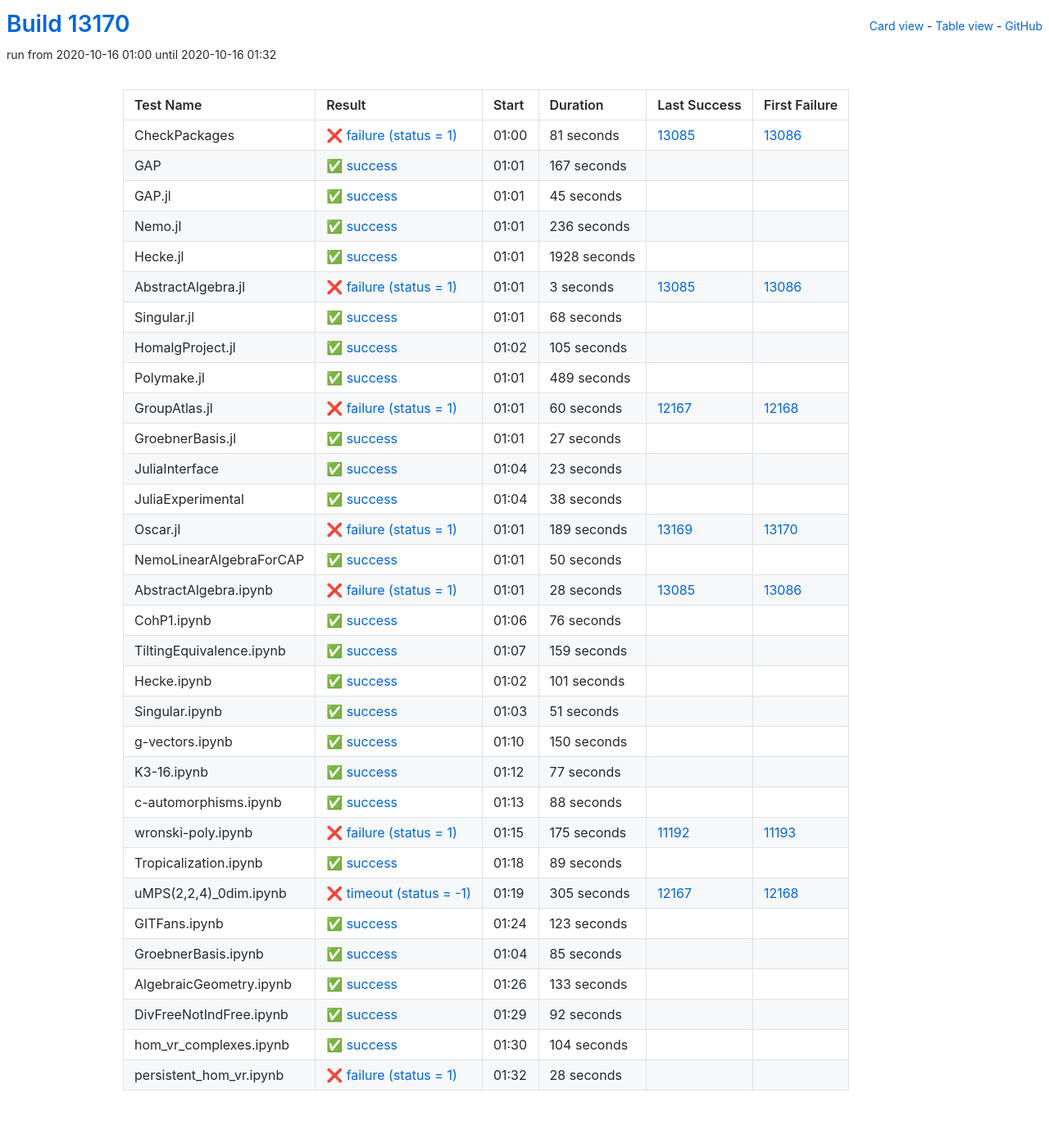
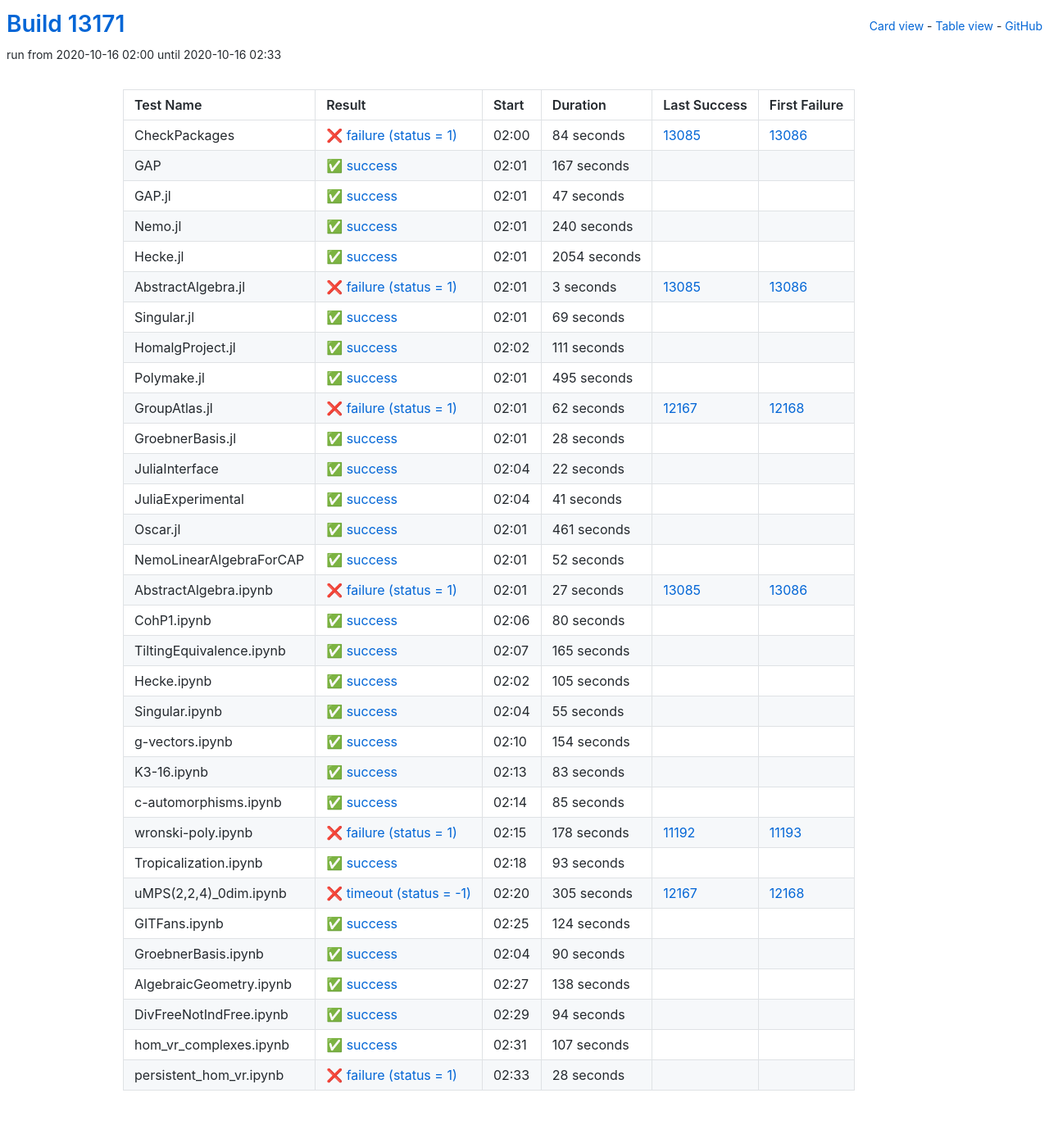
Before and after one commit to oscar-system/oscar-ci-status, a Jekyll site: the page built from table.html, in a window 1280 px wide. Shown: the whole page at 82% size. Built offline with Jekyll 4.4.1, drawn with Linux system fonts in a browser that asks for light colours.

Commit message:
Build #13171

```diff
--- a/_data/ci.yml
+++ b/_data/ci.yml
@@ -1,6 +1,6 @@
 ---
-build: 13170
-build_url: https://oscarci.mathematik.uni-kl.de/job/oscar/13170/
+build: 13171
+build_url: https://oscarci.mathematik.uni-kl.de/job/oscar/13171/
 job: oscar
 organization: oscar-system
 repo: oscar-ci-status
@@ -8,20 +8,20 @@
 tests:
 - name: CheckPackages
   id: checkpackages
-  log: https://oscarci.mathematik.uni-kl.de/job/oscar/13170/artifact/logs/build-13170/CheckPackages.log
-  start: 2020-10-16 01:00
+  log: https://oscarci.mathematik.uni-kl.de/job/oscar/13171/artifact/logs/build-13171/CheckPackages.log
+  start: 2020-10-16 02:00
   success: false
   exitcode: 1
   status: failure
-  duration: 81
+  duration: 84
   last_success: 13085
   last_success_url: https://oscarci.mathematik.uni-kl.de/job/oscar/13085/
   first_failure: 13086
   first_failure_url: https://oscarci.mathematik.uni-kl.de/job/oscar/13086/
 - name: GAP
   id: gap
-  log: https://oscarci.mathematik.uni-kl.de/job/oscar/13170/artifact/logs/build-13170/GAP.log
-  start: 2020-10-16 01:01
+  log: https://oscarci.mathematik.uni-kl.de/job/oscar/13171/artifact/logs/build-13171/GAP.log
+  start: 2020-10-16 02:01
   success: true
   exitcode: 0
   status: success
@@ -32,44 +32,44 @@
   first_failure_url:
 - name: GAP.jl
   id: gap-jl
-  log: https://oscarci.mathematik.uni-kl.de/job/oscar/13170/artifact/logs/build-13170/GAP.jl.log
-  start: 2020-10-16 01:01
+  log: https://oscarci.mathematik.uni-kl.de/job/oscar/13171/artifact/logs/build-13171/GAP.jl.log
+  start: 2020-10-16 02:01
   success: true
   exitcode: 0
   status: success
-  duration: 45
+  duration: 47
   last_success: false
   last_success_url:
   first_failure: false
   first_failure_url:
 - name: Nemo.jl
   id: nemo-jl
-  log: https://oscarci.mathematik.uni-kl.de/job/oscar/13170/artifact/logs/build-13170/Nemo.jl.log
-  start: 2020-10-16 01:01
+  log: https://oscarci.mathematik.uni-kl.de/job/oscar/13171/artifact/logs/build-13171/Nemo.jl.log
+  start: 2020-10-16 02:01
   success: true
   exitcode: 0
   status: success
-  duration: 236
+  duration: 240
   last_success: false
   last_success_url:
   first_failure: false
   first_failure_url:
 - name: Hecke.jl
   id: hecke-jl
-  log: https://oscarci.mathematik.uni-kl.de/job/oscar/13170/artifact/logs/build-13170/Hecke.jl.log
-  start: 2020-10-16 01:01
+  log: https://oscarci.mathematik.uni-kl.de/job/oscar/13171/artifact/logs/build-13171/Hecke.jl.log
+  start: 2020-10-16 02:01
   success: true
   exitcode: 0
   status: success
-  duration: 1928
+  duration: 2054
   last_success: false
   last_success_url:
   first_failure: false
   first_failure_url:
 - name: AbstractAlgebra.jl
   id: abstractalgebra-jl
-  log: https://oscarci.mathematik.uni-kl.de/job/oscar/13170/artifact/logs/build-13170/AbstractAlgebra.jl.log
-  start: 2020-10-16 01:01
+  log: https://oscarci.mathematik.uni-kl.de/job/oscar/13171/artifact/logs/build-13171/AbstractAlgebra.jl.log
+  start: 2020-10-16 02:01
   success: false
   exitcode: 1
   status: failure
@@ -80,20 +80,152 @@
   first_failure_url: https://oscarci.mathematik.uni-kl.de/job/oscar/13086/
 - name: Singular.jl
   id: singular-jl
-  log: https://oscarci.mathematik.uni-kl.de/job/oscar/13170/artifact/logs/build-13170/Singular.jl.log
-  start: 2020-10-16 01:01
+  log: https://oscarci.mathematik.uni-kl.de/job/oscar/13171/artifact/logs/build-13171/Singular.jl.log
+  start: 2020-10-16 02:01
   success: true
   exitcode: 0
   status: success
-  duration: 68
+  duration: 69
   last_success: false
   last_success_url:
   first_failure: false
   first_failure_url:
 - name: HomalgProject.jl
   id: homalgproject-jl
-  log: https://oscarci.mathematik.uni-kl.de/job/oscar/13170/artifact/logs/build-13170/HomalgProject.jl.log
-  start: 2020-10-16 01:02
+  log: https://oscarci.mathematik.uni-kl.de/job/oscar/13171/artifact/logs/build-13171/HomalgProject.jl.log
+  start: 2020-10-16 02:02
+  success: true
+  exitcode: 0
+  status: success
+  duration: 111
+  last_success: false
+  last_success_url:
+  first_failure: false
+  first_failure_url:
+- name: Polymake.jl
+  id: polymake-jl
+  log: https://oscarci.mathematik.uni-kl.de/job/oscar/13171/artifact/logs/build-13171/Polymake.jl.log
+  start: 2020-10-16 02:01
+  success: true
+  exitcode: 0
+  status: success
+  duration: 495
+  last_success: false
+  last_success_url:
+  first_failure: false
+  first_failure_url:
+- name: GroupAtlas.jl
+  id: groupatlas-jl
+  log: https://oscarci.mathematik.uni-kl.de/job/oscar/13171/artifact/logs/build-13171/GroupAtlas.jl.log
+  start: 2020-10-16 02:01
+  success: false
+  exitcode: 1
+  status: failure
+  duration: 62
+  last_success: 12167
+  last_success_url: https://oscarci.mathematik.uni-kl.de/job/oscar/12167/
+  first_failure: 12168
+  first_failure_url: https://oscarci.mathematik.uni-kl.de/job/oscar/12168/
+- name: GroebnerBasis.jl
+  id: groebnerbasis-jl
+  log: https://oscarci.mathematik.uni-kl.de/job/oscar/13171/artifact/logs/build-13171/GroebnerBasis.jl.log
+  start: 2020-10-16 02:01
+  success: true
+  exitcode: 0
+  status: success
+  duration: 28
+  last_success: false
+  last_success_url:
+  first_failure: false
+  first_failure_url:
+- name: JuliaInterface
+  id: juliainterface
+  log: https://oscarci.mathematik.uni-kl.de/job/oscar/13171/artifact/logs/build-13171/JuliaInterface.log
+  start: 2020-10-16 02:04
+  success: true
+  exitcode: 0
+  status: success
+  duration: 22
+  last_success: false
+  last_success_url:
+  first_failure: false
+  first_failure_url:
+- name: JuliaExperimental
+  id: juliaexperimental
+  log: https://oscarci.mathematik.uni-kl.de/job/oscar/13171/artifact/logs/build-13171/JuliaExperimental.log
+  start: 2020-10-16 02:04
+  success: true
+  exitcode: 0
+  status: success
+  duration: 41
+  last_success: false
+  last_success_url:
+  first_failure: false
+  first_failure_url:
+- name: Oscar.jl
+  id: oscar-jl
+  log: https://oscarci.mathematik.uni-kl.de/job/oscar/13171/artifact/logs/build-13171/Oscar.jl.log
+  start: 2020-10-16 02:01
+  success: true
+  exitcode: 0
+  status: success
+  duration: 461
+  last_success: false
+  last_success_url:
+  first_failure: false
+  first_failure_url:
+- name: NemoLinearAlgebraForCAP
+  id: nemolinearalgebraforcap
+  log: https://oscarci.mathematik.uni-kl.de/job/oscar/13171/artifact/logs/build-13171/NemoLinearAlgebraForCAP.log
+  start: 2020-10-16 02:01
+  success: true
+  exitcode: 0
+  status: success
+  duration: 52
+  last_success: false
+  last_success_url:
+  first_failure: false
+  first_failure_url:
+- name: AbstractAlgebra.ipynb
+  id: abstractalgebra-ipynb
+  log: https://oscarci.mathematik.uni-kl.de/job/oscar/13171/artifact/logs/build-13171/AbstractAlgebra.ipynb.log
+  start: 2020-10-16 02:01
+  success: false
+  exitcode: 1
+  status: failure
+  duration: 27
+  last_success: 13085
+  last_success_url: https://oscarci.mathematik.uni-kl.de/job/oscar/13085/
+  first_failure: 13086
+  first_failure_url: https://oscarci.mathematik.uni-kl.de/job/oscar/13086/
+- name: CohP1.ipynb
+  id: cohp1-ipynb
+  log: https://oscarci.mathematik.uni-kl.de/job/oscar/13171/artifact/logs/build-13171/CohP1.ipynb.log
+  start: 2020-10-16 02:06
+  success: true
+  exitcode: 0
+  status: success
+  duration: 80
+  last_success: false
+  last_success_url:
+  first_failure: false
+  first_failure_url:
+- name: TiltingEquivalence.ipynb
+  id: tiltingequivalence-ipynb
+  log: https://oscarci.mathematik.uni-kl.de/job/oscar/13171/artifact/logs/build-13171/TiltingEquivalence.ipynb.log
+  start: 2020-10-16 02:07
+  success: true
+  exitcode: 0
+  status: success
+  duration: 165
+  last_success: false
+  last_success_url:
+  first_failure: false
+  first_failure_url:
+- name: Hecke.ipynb
+  id: hecke-ipynb
+  log: https://oscarci.mathematik.uni-kl.de/job/oscar/13171/artifact/logs/build-13171/Hecke.ipynb.log
+  start: 2020-10-16 02:02
   success: true
   exitcode: 0
   status: success
@@ -102,214 +234,82 @@
   last_success_url:
   first_failure: false
   first_failure_url:
-- name: Polymake.jl
-  id: polymake-jl
-  log: https://oscarci.mathematik.uni-kl.de/job/oscar/13170/artifact/logs/build-13170/Polymake.jl.log
-  start: 2020-10-16 01:01
+- name: Singular.ipynb
+  id: singular-ipynb
+  log: https://oscarci.mathematik.uni-kl.de/job/oscar/13171/artifact/logs/build-13171/Singular.ipynb.log
+  start: 2020-10-16 02:04
   success: true
   exitcode: 0
   status: success
-  duration: 489
-  last_success: false
-  last_success_url:
-  first_failure: false
-  first_failure_url:
-- name: GroupAtlas.jl
-  id: groupatlas-jl
-  log: https://oscarci.mathematik.uni-kl.de/job/oscar/13170/artifact/logs/build-13170/GroupAtlas.jl.log
-  start: 2020-10-16 01:01
-  success: false
-  exitcode: 1
-  status: failure
-  duration: 60
-  last_success: 12167
-  last_success_url: https://oscarci.mathematik.uni-kl.de/job/oscar/12167/
-  first_failure: 12168
-  first_failure_url: https://oscarci.mathematik.uni-kl.de/job/oscar/12168/
-- name: GroebnerBasis.jl
-  id: groebnerbasis-jl
-  log: https://oscarci.mathematik.uni-kl.de/job/oscar/13170/artifact/logs/build-13170/GroebnerBasis.jl.log
-  start: 2020-10-16 01:01
-  success: true
-  exitcode: 0
-  status: success
-  duration: 27
-  last_success: false
-  last_success_url:
-  first_failure: false
-  first_failure_url:
-- name: JuliaInterface
-  id: juliainterface
-  log: https://oscarci.mathematik.uni-kl.de/job/oscar/13170/artifact/logs/build-13170/JuliaInterface.log
-  start: 2020-10-16 01:04
-  success: true
-  exitcode: 0
-  status: success
-  duration: 23
-  last_success: false
-  last_success_url:
-  first_failure: false
-  first_failure_url:
-- name: JuliaExperimental
-  id: juliaexperimental
-  log: https://oscarci.mathematik.uni-kl.de/job/oscar/13170/artifact/logs/build-13170/JuliaExperimental.log
-  start: 2020-10-16 01:04
-  success: true
-  exitcode: 0
-  status: success
-  duration: 38
-  last_success: false
-  last_success_url:
-  first_failure: false
-  first_failure_url:
-- name: Oscar.jl
-  id: oscar-jl
-  log: https://oscarci.mathematik.uni-kl.de/job/oscar/13170/artifact/logs/build-13170/Oscar.jl.log
-  start: 2020-10-16 01:01
-  success: false
-  exitcode: 1
-  status: failure
-  duration: 189
-  last_success: 13169
-  last_success_url: https://oscarci.mathematik.uni-kl.de/job/oscar/13169/
-  first_failure: 13170
-  first_failure_url: https://oscarci.mathematik.uni-kl.de/job/oscar/13170/
-- name: NemoLinearAlgebraForCAP
-  id: nemolinearalgebraforcap
-  log: https://oscarci.mathematik.uni-kl.de/job/oscar/13170/artifact/logs/build-13170/NemoLinearAlgebraForCAP.log
-  start: 2020-10-16 01:01
-  success: true
-  exitcode: 0
-  status: success
-  duration: 50
-  last_success: false
-  last_success_url:
-  first_failure: false
-  first_failure_url:
-- name: AbstractAlgebra.ipynb
-  id: abstractalgebra-ipynb
-  log: https://oscarci.mathematik.uni-kl.de/job/oscar/13170/artifact/logs/build-13170/AbstractAlgebra.ipynb.log
-  start: 2020-10-16 01:01
-  success: false
-  exitcode: 1
-  status: failure
-  duration: 28
-  last_success: 13085
-  last_success_url: https://oscarci.mathematik.uni-kl.de/job/oscar/13085/
-  first_failure: 13086
-  first_failure_url: https://oscarci.mathematik.uni-kl.de/job/oscar/13086/
-- name: CohP1.ipynb
-  id: cohp1-ipynb
-  log: https://oscarci.mathematik.uni-kl.de/job/oscar/13170/artifact/logs/build-13170/CohP1.ipynb.log
-  start: 2020-10-16 01:06
-  success: true
-  exitcode: 0
-  status: success
-  duration: 76
-  last_success: false
-  last_success_url:
-  first_failure: false
-  first_failure_url:
-- name: TiltingEquivalence.ipynb
-  id: tiltingequivalence-ipynb
-  log: https://oscarci.mathematik.uni-kl.de/job/oscar/13170/artifact/logs/build-13170/TiltingEquivalence.ipynb.log
-  start: 2020-10-16 01:07
-  success: true
-  exitcode: 0
-  status: success
-  duration: 159
-  last_success: false
-  last_success_url:
-  first_failure: false
-  first_failure_url:
-- name: Hecke.ipynb
-  id: hecke-ipynb
-  log: https://oscarci.mathematik.uni-kl.de/job/oscar/13170/artifact/logs/build-13170/Hecke.ipynb.log
-  start: 2020-10-16 01:02
-  success: true
-  exitcode: 0
-  status: success
-  duration: 101
-  last_success: false
-  last_success_url:
-  first_failure: false
-  first_failure_url:
-- name: Singular.ipynb
-  id: singular-ipynb
-  log: https://oscarci.mathematik.uni-kl.de/job/oscar/13170/artifact/logs/build-13170/Singular.ipynb.log
-  start: 2020-10-16 01:03
-  success: true
-  exitcode: 0
-  status: success
-  duration: 51
+  duration: 55
   last_success: false
   last_success_url:
   first_failure: false
   first_failure_url:
 - name: g-vectors.ipynb
   id: g-vectors-ipynb
-  log: https://oscarci.mathematik.uni-kl.de/job/oscar/13170/artifact/logs/build-13170/g-vectors.ipynb.log
-  start: 2020-10-16 01:10
+  log: https://oscarci.mathematik.uni-kl.de/job/oscar/13171/artifact/logs/build-13171/g-vectors.ipynb.log
+  start: 2020-10-16 02:10
   success: true
   exitcode: 0
   status: success
-  duration: 150
+  duration: 154
   last_success: false
   last_success_url:
   first_failure: false
   first_failure_url:
 - name: K3-16.ipynb
   id: k3-16-ipynb
-  log: https://oscarci.mathematik.uni-kl.de/job/oscar/13170/artifact/logs/build-13170/K3-16.ipynb.log
-  start: 2020-10-16 01:12
+  log: https://oscarci.mathematik.uni-kl.de/job/oscar/13171/artifact/logs/build-13171/K3-16.ipynb.log
+  start: 2020-10-16 02:13
   success: true
   exitcode: 0
   status: success
-  duration: 77
+  duration: 83
   last_success: false
   last_success_url:
   first_failure: false
   first_failure_url:
 - name: c-automorphisms.ipynb
   id: c-automorphisms-ipynb
-  log: https://oscarci.mathematik.uni-kl.de/job/oscar/13170/artifact/logs/build-13170/c-automorphisms.ipynb.log
-  start: 2020-10-16 01:13
+  log: https://oscarci.mathematik.uni-kl.de/job/oscar/13171/artifact/logs/build-13171/c-automorphisms.ipynb.log
+  start: 2020-10-16 02:14
   success: true
   exitcode: 0
   status: success
-  duration: 88
+  duration: 85
   last_success: false
   last_success_url:
   first_failure: false
   first_failure_url:
 - name: wronski-poly.ipynb
   id: wronski-poly-ipynb
-  log: https://oscarci.mathematik.uni-kl.de/job/oscar/13170/artifact/logs/build-13170/wronski-poly.ipynb.log
-  start: 2020-10-16 01:15
+  log: https://oscarci.mathematik.uni-kl.de/job/oscar/13171/artifact/logs/build-13171/wronski-poly.ipynb.log
+  start: 2020-10-16 02:15
   success: false
   exitcode: 1
   status: failure
-  duration: 175
+  duration: 178
   last_success: 11192
   last_success_url: https://oscarci.mathematik.uni-kl.de/job/oscar/11192/
   first_failure: 11193
   first_failure_url: https://oscarci.mathematik.uni-kl.de/job/oscar/11193/
 - name: Tropicalization.ipynb
   id: tropicalization-ipynb
-  log: https://oscarci.mathematik.uni-kl.de/job/oscar/13170/artifact/logs/build-13170/Tropicalization.ipynb.log
-  start: 2020-10-16 01:18
+  log: https://oscarci.mathematik.uni-kl.de/job/oscar/13171/artifact/logs/build-13171/Tropicalization.ipynb.log
+  start: 2020-10-16 02:18
   success: true
   exitcode: 0
   status: success
-  duration: 89
+  duration: 93
   last_success: false
   last_success_url:
   first_failure: false
   first_failure_url:
 - name: uMPS(2,2,4)_0dim.ipynb
   id: umps-2-2-4-0dim-ipynb
-  log: https://oscarci.mathematik.uni-kl.de/job/oscar/13170/artifact/logs/build-13170/uMPS-2-2-4-_0dim.ipynb.log
-  start: 2020-10-16 01:19
+  log: https://oscarci.mathematik.uni-kl.de/job/oscar/13171/artifact/logs/build-13171/uMPS-2-2-4-_0dim.ipynb.log
+  start: 2020-10-16 02:20
   success: false
   exitcode: -1
   status: timeout
@@ -320,68 +320,68 @@
   first_failure_url: https://oscarci.mathematik.uni-kl.de/job/oscar/12168/
 - name: GITFans.ipynb
   id: gitfans-ipynb
-  log: https://oscarci.mathematik.uni-kl.de/job/oscar/13170/artifact/logs/build-13170/GITFans.ipynb.log
-  start: 2020-10-16 01:24
+  log: https://oscarci.mathematik.uni-kl.de/job/oscar/13171/artifact/logs/build-13171/GITFans.ipynb.log
+  start: 2020-10-16 02:25
   success: true
   exitcode: 0
   status: success
-  duration: 123
+  duration: 124
   last_success: false
   last_success_url:
   first_failure: false
   first_failure_url:
 - name: GroebnerBasis.ipynb
   id: groebnerbasis-ipynb
-  log: https://oscarci.mathematik.uni-kl.de/job/oscar/13170/artifact/logs/build-13170/GroebnerBasis.ipynb.log
-  start: 2020-10-16 01:04
+  log: https://oscarci.mathematik.uni-kl.de/job/oscar/13171/artifact/logs/build-13171/GroebnerBasis.ipynb.log
+  start: 2020-10-16 02:04
   success: true
   exitcode: 0
   status: success
-  duration: 85
+  duration: 90
   last_success: false
   last_success_url:
   first_failure: false
   first_failure_url:
 - name: AlgebraicGeometry.ipynb
   id: algebraicgeometry-ipynb
-  log: https://oscarci.mathematik.uni-kl.de/job/oscar/13170/artifact/logs/build-13170/AlgebraicGeometry.ipynb.log
-  start: 2020-10-16 01:26
+  log: https://oscarci.mathematik.uni-kl.de/job/oscar/13171/artifact/logs/build-13171/AlgebraicGeometry.ipynb.log
+  start: 2020-10-16 02:27
   success: true
   exitcode: 0
   status: success
-  duration: 133
+  duration: 138
   last_success: false
   last_success_url:
   first_failure: false
   first_failure_url:
 - name: DivFreeNotIndFree.ipynb
   id: divfreenotindfree-ipynb
-  log: https://oscarci.mathematik.uni-kl.de/job/oscar/13170/artifact/logs/build-13170/DivFreeNotIndFree.ipynb.log
-  start: 2020-10-16 01:29
+  log: https://oscarci.mathematik.uni-kl.de/job/oscar/13171/artifact/logs/build-13171/DivFreeNotIndFree.ipynb.log
+  start: 2020-10-16 02:29
   success: true
   exitcode: 0
   status: success
-  duration: 92
+  duration: 94
   last_success: false
   last_success_url:
   first_failure: false
   first_failure_url:
 - name: hom_vr_complexes.ipynb
   id: hom-vr-complexes-ipynb
-  log: https://oscarci.mathematik.uni-kl.de/job/oscar/13170/artifact/logs/build-13170/hom_vr_complexes.ipynb.log
-  start: 2020-10-16 01:30
+  log: https://oscarci.mathematik.uni-kl.de/job/oscar/13171/artifact/logs/build-13171/hom_vr_complexes.ipynb.log
+  start: 2020-10-16 02:31
   success: true
   exitcode: 0
   status: success
-  duration: 104
+  duration: 107
   last_success: false
   last_success_url:
   first_failure: false
   first_failure_url:
 - name: persistent_hom_vr.ipynb
   id: persistent-hom-vr-ipynb
-  log: https://oscarci.mathematik.uni-kl.de/job/oscar/13170/artifact/logs/build-13170/persistent_hom_vr.ipynb.log
-  start: 2020-10-16 01:32
+  log: https://oscarci.mathematik.uni-kl.de/job/oscar/13171/artifact/logs/build-13171/persistent_hom_vr.ipynb.log
+  start: 2020-10-16 02:33
   success: false
   exitcode: 1
   status: failure
```
Also changed, not shown: README.md.
